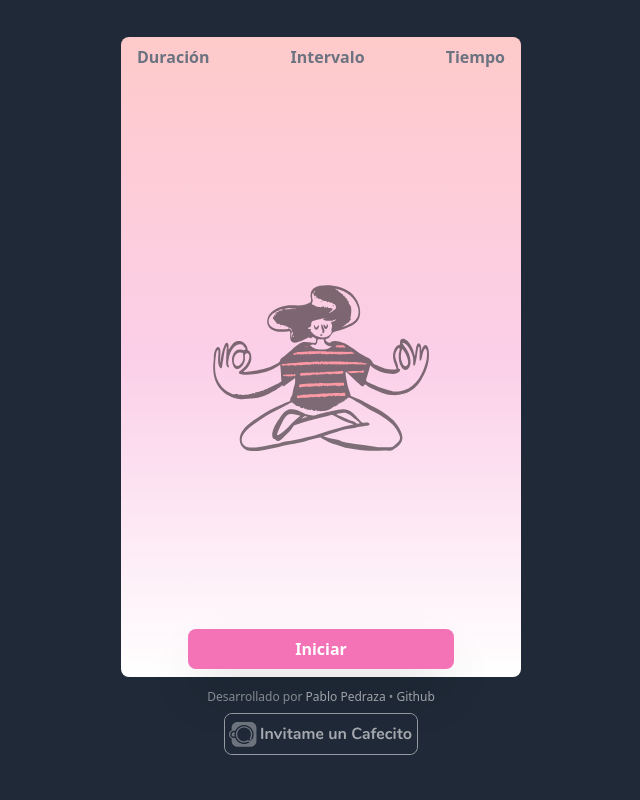
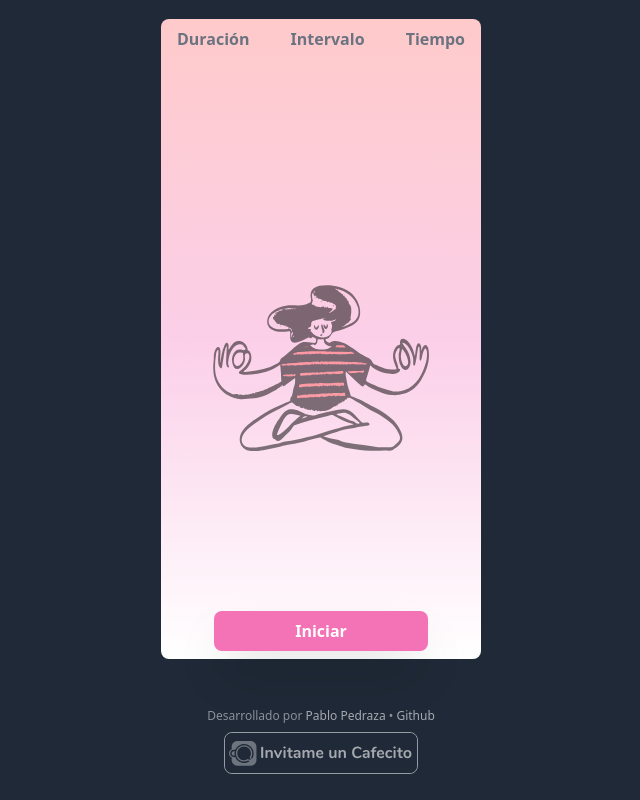
Before and after one commit to wayaba/contador-contracciones, a React (Vite) app: page / in a window 1280 px wide. Shown: the whole page, without its empty margins (319-959 px from the left). Built offline with nearby package versions, Linux system fonts and the light colour scheme.

Commit message:
reestileo

```diff
--- a/src/App.tsx
+++ b/src/App.tsx
@@ -1,11 +1,12 @@
-
 import { Panel } from './components/Panel'
 import { Layout } from './components/Layout'
+import { Footer } from './components/ui/Footer'
 
 function App (): JSX.Element {
   return (
     <Layout>
       <Panel />
+      <Footer author="Pablo Pedraza" github="wayaba" />
     </Layout>
   )
 }
--- a/src/components/Layout.tsx
+++ b/src/components/Layout.tsx
@@ -1,10 +1,7 @@
-import { Footer } from './ui/Footer'
-
 export const Layout = ({ children }: { children: React.ReactNode }): JSX.Element => {
   return (
-    <div className="flex flex-col bg-gray-800 items-center justify-center h-screen">
-      <main className="">{children}</main>
-      <Footer author="Pablo Pedraza" github="wayaba" />
-    </div>
+    <main className="grid bg-gray-800 items-center justify-center min-screen-dvh">
+      {children}
+    </main>
   )
 }
--- a/src/components/ModalDelete.tsx
+++ b/src/components/ModalDelete.tsx
@@ -22,13 +22,17 @@ export const ModalDelete: React.FC = () => {
     <div className="fixed inset-0 bg-opacity-25 backdrop-blur-sm flex justify-center items-center z-50">
       <div className=" flex flex-col items-center">
         <div className="w-2/3 items-center text-gray-200 text-center bg-slate-800 p-2 rounded-lg ">
-          <h1 className="lg:text-4xl md:text-2xl sm:text-2xl text-lg m-2">
-           🚨 !Elminar! 🚨
-          </h1>
+        <div className="flex items-center justify-between p-5 border-b rounded-t dark:border-gray-600">
+            <h3 className="text-xl font-medium text-gray-900 dark:text-white">
+            🚨 !Elminar! 🚨
+            </h3>
+          </div>
+          <div className="p-6 space-y-6">
+            <p className="text-base leading-relaxed text-gray-500 dark:text-gray-400">
+            ¿Seguro queres elminar el intervalo?
+            </p>
+          </div>
 
-          <small className="lg:text-2xl md:text-2xl sm:text-2xl text-lg m-4 ">
-            ¿Seguro queres elminar el intervalo?
-          </small>
           <div className="grid grid-cols-2 gap-2 m-2">
           <button
                 className="bg-red-500 text-white px-4 py-2 rounded"
--- a/src/components/Panel.tsx
+++ b/src/components/Panel.tsx
@@ -16,7 +16,7 @@ export const Panel: React.FC = () => {
   }
 
   return (
-    <section className="h-[80vh] mx-auto w-[50vh] bg-gradient-to-b from-red-200 via-pink-200 to-white rounded-lg justify-center text-center flex flex-col">
+    <section className="h-[80vh] mx-auto w-80 bg-gradient-to-b from-red-200 via-pink-200 to-white rounded-lg justify-center text-center flex flex-col">
       <div className="absolute top-1/2 left-1/2 transform -translate-x-1/2 -translate-y-1/2 bg-bg-grid bg-no-repeat z-10 opacity-50 rounded-full  h-64 w-64 m-auto"></div>
 
       {isChronPage
--- a/src/index.css
+++ b/src/index.css
@@ -1,3 +1,7 @@
 @tailwind base;
 @tailwind components;
 @tailwind utilities;
+
+.min-screen-dvh{
+    min-height: 100dvh;
+}
```
Also changed, not shown: 1 other file (tests, documents, lock files or other folders).
